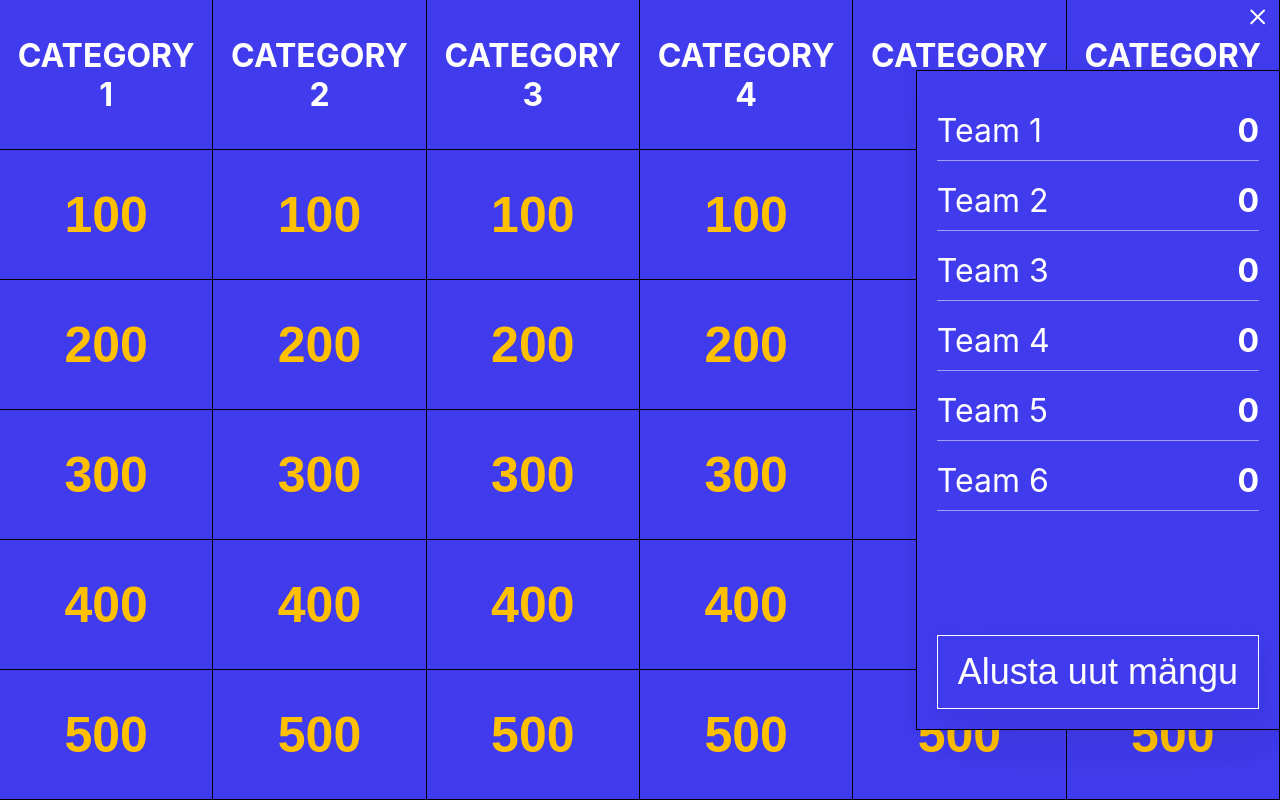
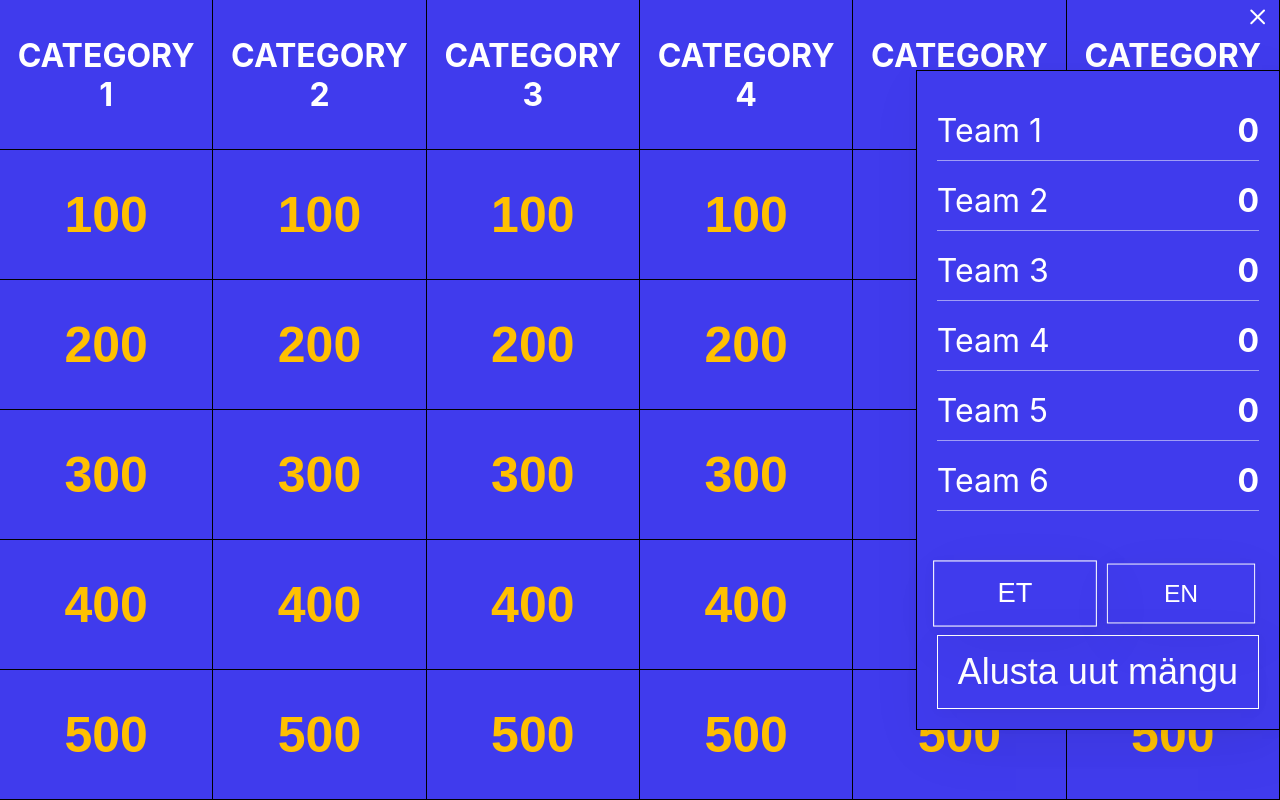
Before and after one commit to MarikaMustV/Jeopardy, a React (Create React App) app: page / in a window 1280 px wide. Both pictures are taken after a click on the button 1258 px from the left and 19 px from the top of the page. Built offline with nearby package versions, Linux system fonts and the light colour scheme.

Commit message:
Add translator

```diff
--- a/package.json
+++ b/package.json
@@ -8,9 +8,11 @@
     "@testing-library/user-event": "^12.2.2",
     "clsx": "^1.1.1",
     "framer-motion": "^2.9.4",
+    "i18next": "^19.8.5",
     "node-sass": "^4.14.1",
     "react": "^17.0.1",
     "react-dom": "^17.0.1",
+    "react-i18next": "^11.8.5",
     "react-portal": "^4.2.1",
     "react-scripts": "4.0.1",
     "web-vitals": "^0.2.4"
--- a/src/components/DailyDouble.js
+++ b/src/components/DailyDouble.js
@@ -1,7 +1,10 @@
 import React, { useState } from "react";
 import clsx from "clsx";
+import { useTranslation } from "react-i18next";
 
 export default function DailyDouble({ customValue, setCustomValue, questionData, maxDailyDoubleValue }) {
+  const { t } = useTranslation();
+
   const [stage, setStage] = useState(1);
   const [inError, setInError] = useState(false);
 
@@ -17,9 +20,12 @@ export default function DailyDouble({ customValue, setCustomValue, questionData,
   return (
     <div className="dd">
       <div className={clsx("dd__intro", stage === 1 && "is-active")}>
-        HÕBEVILLAK
+        {t("dailyDouble.title", "HÕBEVILLAK")}
         <span className={clsx("dd__error-message", inError && "is-visible")}>
-          Sisestatud punktisumma on suurem kui maksimaalne võimalik panus. Palun sisesta uus panus.
+          {t(
+            "errorMessage",
+            "Sisestatud punktisumma on suurem kui maksimaalne võimalik panus. Palun sisesta uus panus."
+          )}
         </span>
         <input
           className={clsx("input--insert-value", inError && "is-in-error")}
@@ -28,12 +34,12 @@ export default function DailyDouble({ customValue, setCustomValue, questionData,
           onFocus={() => setInError(false)}
         />
         <button className="btn--save-value" onClick={() => handleSaveValue()}>
-          Kinnita panus
+          {t("dailyDouble.confirmInput", "Kinnita panus")}
         </button>
       </div>
 
       <div className={clsx("dd__question", stage === 2 && "is-active")}>
-        {questionData.question || "Küsimust pole sisestatud"}
+        {questionData.question || t("noQuestionInserted", "Küsimust pole sisestatud")}
       </div>
     </div>
   );
--- a/src/components/FinalScoreAssign.js
+++ b/src/components/FinalScoreAssign.js
@@ -1,7 +1,10 @@
 import React, { useState } from "react";
 import clsx from "clsx";
+import { useTranslation } from "react-i18next";
 
 export default function FinalScoreAssign({ teamName, teamCurrentScore, handleFinalPointChange }) {
+  const { t } = useTranslation();
+
   const [inputValue, setInputValue] = useState("");
   const [inError, setInError] = useState(false);
   const [arePointsAssigned, setArePointsAssigned] = useState(false);
@@ -37,7 +40,7 @@ export default function FinalScoreAssign({ teamName, teamCurrentScore, handleFin
         </div>
       </div>
       <span className={clsx("error-message", inError && "is-visible")}>
-        Sisestatud punktisumma on suurem kui maksimaalne võimalik panus. Palun sisesta uus panus.
+        {t("errorMessage", "Sisestatud punktisumma on suurem kui maksimaalne võimalik panus. Palun sisesta uus panus.")}
       </span>
     </div>
   );
--- a/src/components/Menu.js
+++ b/src/components/Menu.js
@@ -1,7 +1,10 @@
 import React from "react";
 import clsx from "clsx";
+import { useTranslation } from "react-i18next";
 
 export default function Menu({ isOpen, teamsData }) {
+  const { t, i18n } = useTranslation();
+
   const startNewGame = () => {
     window.localStorage.clear();
     window.location.reload();
@@ -19,8 +22,22 @@ export default function Menu({ isOpen, teamsData }) {
           );
         })}
       </div>
+      <div className="lang-switcher">
+        <button
+          onClick={() => i18n.changeLanguage("et")}
+          className={clsx("btn--menu-btn btn--lang-btn", i18n.language === "et" && "is-active")}
+        >
+          ET
+        </button>
+        <button
+          onClick={() => i18n.changeLanguage("en")}
+          className={clsx("btn--menu-btn btn--lang-btn", i18n.language === "en" && "is-active")}
+        >
+          EN
+        </button>
+      </div>
       <button onClick={() => startNewGame()} className="btn--menu-btn">
-        Alusta uut mängu
+        {t("menu.startNewGame", "Alusta uut mängu")}
       </button>
     </div>
   );
--- a/src/components/Question.js
+++ b/src/components/Question.js
@@ -5,6 +5,7 @@ import ScoreAssign from "./ScoreAssign";
 import DailyDouble from "./DailyDouble";
 import { portalTransitionVariants } from "../transitions";
 import clsx from "clsx";
+import { useTranslation } from "react-i18next";
 
 export default function Question({
   questionData,
@@ -13,6 +14,8 @@ export default function Question({
   isDailyDouble,
   handlePointChange,
 }) {
+  const { t } = useTranslation();
+
   const [isOpen, setIsOpen] = useState(false);
   const [isAnswerVisible, setIsAnswerVisible] = useState(false);
   const [isPlayed, setIsPlayed] = useState(false);
@@ -80,7 +83,7 @@ export default function Question({
               />
               <div className={clsx("question moved-up-animation", isAnswerVisible && "moved-up")}>
                 {!isDailyDouble ? (
-                  questionData.question || "Küsimust pole sisestatud"
+                  questionData.question || t("noQuestionInserted", "Küsimust pole sisestatud")
                 ) : (
                   <DailyDouble
                     questionData={questionData}
@@ -91,7 +94,7 @@ export default function Question({
                 )}
               </div>
               <div className={clsx("answer", isAnswerVisible && "is-visible")}>
-                {questionData.answer || "Vastust pole sisestatud"}
+                {questionData.answer || t("noAnswerInserted", "Vastust pole sisestatud")}
               </div>
               <button
                 className={clsx("btn--side right", isAnswerVisible && "is-disabled")}
--- a/src/components/ScoreAssign.js
+++ b/src/components/ScoreAssign.js
@@ -1,5 +1,6 @@
 import React, { useState } from "react";
 import clsx from "clsx";
+import { useTranslation } from "react-i18next";
 
 export default function ScoreAssign({
   isVisible,
@@ -11,6 +12,8 @@ export default function ScoreAssign({
   maxAllowedPointSum,
   wasLastPointChangeAssign,
 }) {
+  const { t } = useTranslation();
+
   const [scoreActivatedTeam, setScoreActivatedTeam] = useState("");
   const [lastPointChangeTeam, setLastPointChangeTeam] = useState(null);
   const [teamsThatLostPointsThisQuestion, setTeamsThatLostPointsThisQuestion] = useState([]);
@@ -34,7 +37,8 @@ export default function ScoreAssign({
   return (
     <div className={clsx("score-assign", !isVisible && "is-hidden")}>
       <div className="title-wrapper">
-        Anna punktid: {pointValue}
+        {t("assignPoints", "Anna punktid: ")}
+        {pointValue}
         <button
           onClick={() => {
             activatePointChange({ teamName: null, pointValue: null });
@@ -42,7 +46,7 @@ export default function ScoreAssign({
           }}
           className="btn--finish-question btn--main scale-on-hover"
         >
-          Märgi mängituks
+          {t("markAsPlayed", "Märgi mängituks")}
         </button>
       </div>
       <div className="teams">
--- a/src/index.js
+++ b/src/index.js
@@ -1,6 +1,19 @@
 import React from "react";
 import ReactDOM from "react-dom";
 import App from "./App";
+import i18n from "i18next";
+import { initReactI18next } from "react-i18next";
+
+i18n.use(initReactI18next).init({
+  resources: {
+    et: { translation: require("./lang/et.json") },
+    en: { translation: require("./lang/en.json") },
+  },
+  lng: "et",
+  returnEmptyString: false,
+  supportedLngs: ["et", "en"],
+  keySeparator: false,
+});
 
 ReactDOM.render(
   <React.StrictMode>
@@ -8,7 +21,3 @@ ReactDOM.render(
   </React.StrictMode>,
   document.getElementById("root")
 );
-
-// If you want to start measuring performance in your app, pass a function
-// to log results (for example: reportWebVitals(console.log))
-// or send to an analytics endpoint. Learn more: https://bit.ly/CRA-vitals
--- /dev/null
+++ b/src/lang/en.json
@@ -0,0 +1,15 @@
+{
+  "jeopardy": "JEOPARDY",
+  "showAnswer": "Show the answer",
+  "announceWinner": "Announce the winner",
+  "markAsPlayed": "Mark as played",
+  "assignPoints": "Assign points: ",
+  "errorMessage": "Inserted pointvalue is higher than the maximum allowed value. Please insert a new pointvalue",
+  "noQuestionInserted": "No question inserted",
+  "noAnswerInserted": "No answer inserted",
+
+  "menu.startNewGame": "Start a new game",
+
+  "dailyDouble.title": "DAILY DOUBLE",
+  "dailyDouble.confirmInput": "Confirm pointvalue"
+}
--- /dev/null
+++ b/src/lang/et.json
@@ -0,0 +1,15 @@
+{
+  "jeopardy": "KULDVILLAK",
+  "showAnswer": "Näita vastust",
+  "announceWinner": "Kuuluta võitja",
+  "markAsPlayed": "Märgi mängituks",
+  "assignPoints": "Anna punktid: ",
+  "errorMessage": "Sisestatud punktisumma on suurem kui maksimaalne võimalik panus. Palun sisesta uus panus.",
+  "noQuestionInserted": "Küsimust pole sisestatud",
+  "noAnswerInserted": "Vastust pole sisestatud",
+
+  "menu.startNewGame": "Alusta uut mängu",
+
+  "dailyDouble.title": "HÕBEVILLAK",
+  "dailyDouble.confirmInput": "Kinnita panus"
+}
--- a/src/scss/components/_menu.scss
+++ b/src/scss/components/_menu.scss
@@ -67,10 +67,6 @@
     border: white 1px solid;
     box-shadow: 8px 16px 60px rgba(0, 0, 0, 0.05), 0 2px 12px rgba(0, 0, 0, 0.03);
 
-    &.top {
-      margin-top: auto;
-    }
-
     &:hover {
       box-shadow: 8px 16px 60px rgba(0, 0, 0, 0.1), 0 2px 12px rgba(0, 0, 0, 0.07);
     }
@@ -89,4 +85,25 @@
       margin-left: auto;
     }
   }
+
+  .lang-switcher {
+    display: flex;
+    margin-top: auto;
+    margin-bottom: 10px;
+
+    .btn--lang-btn {
+      margin-right: 10px;
+      font-size: 26px;
+      transform: scale(0.95);
+      transition: transform 150ms ease;
+
+      &:last-child {
+        margin-right: 0;
+      }
+
+      &.is-active {
+        transform: scale(1.05);
+      }
+    }
+  }
 }
```
Also changed, not shown: src/components/FinalQuestion.js (+8 -3 lines), 1 other file (tests, documents, lock files or other folders).
